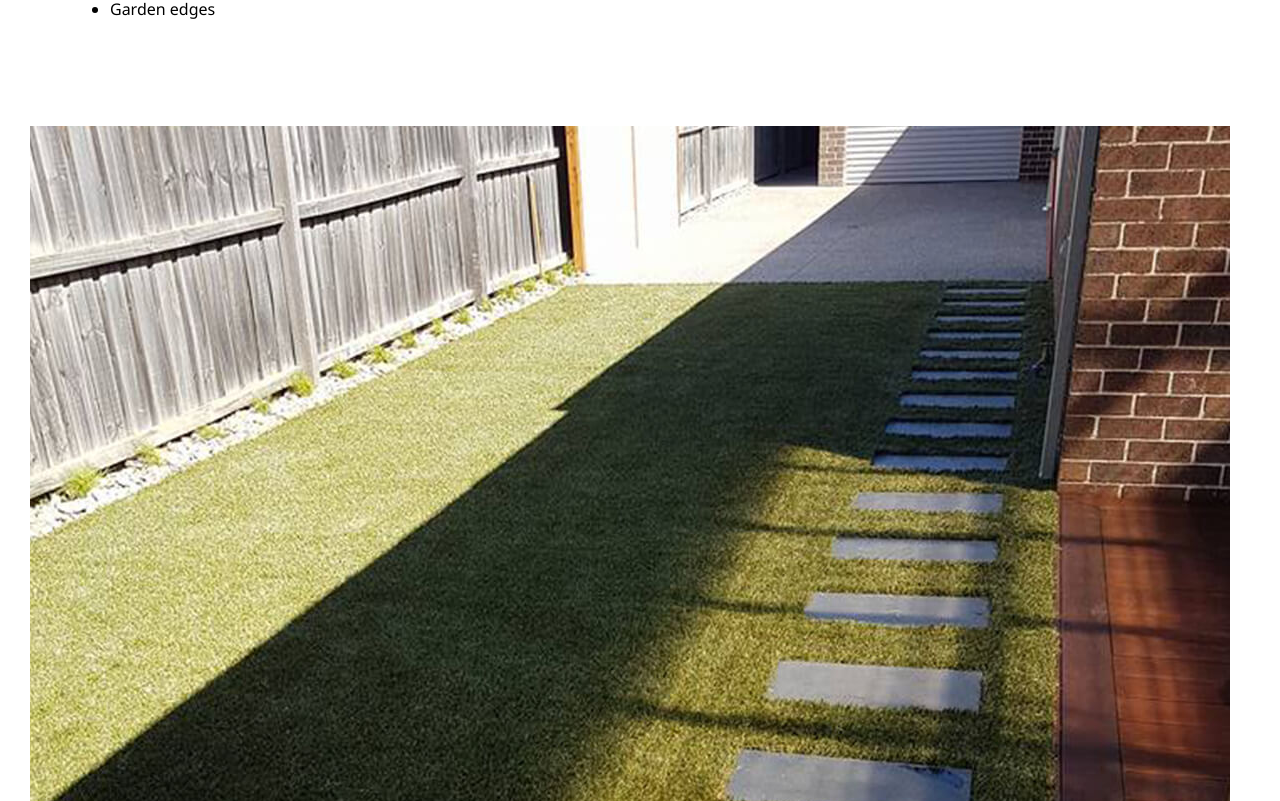
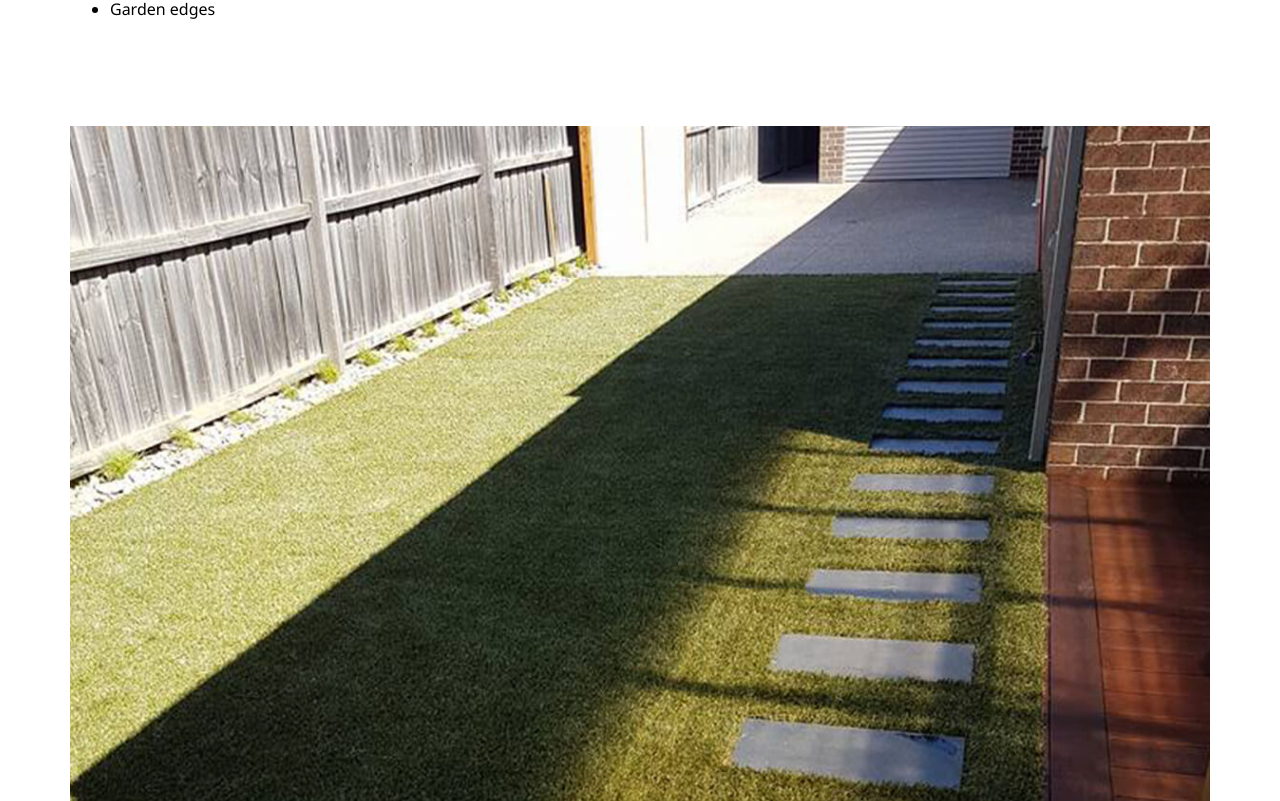
Before and after one commit to robFraser1111/wlc-landscapes, a Next.js app: page /paving in a window 1280 px wide. Shown: the part 859-1660 px from the top of the page. Built offline with nearby package versions, Linux system fonts and the light colour scheme.

Commit message:
Changed gallery max width

```diff
--- a/styles/Gallery.module.css
+++ b/styles/Gallery.module.css
@@ -1,5 +1,5 @@
 .gallery {
-  max-width: 1600px;
+  max-width: 1200px;
   padding: 0 30px;
 }
 
```
